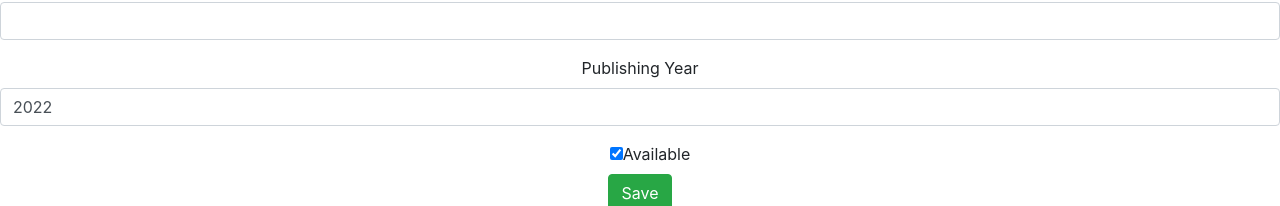
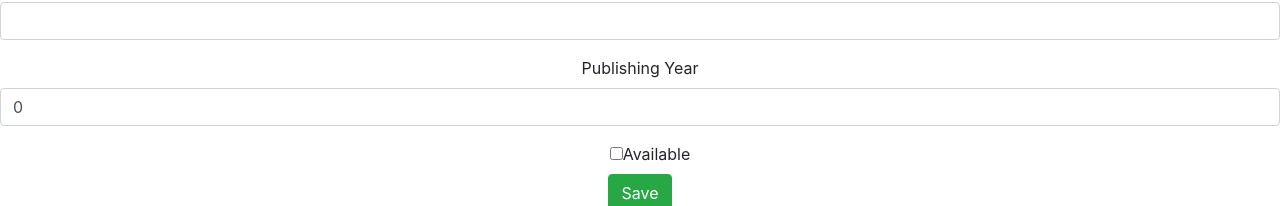
Before and after one commit to rakib3004/book-management, an Angular app: page /addBook in a window 1280 px wide. Shown: the part 332-538 px from the top of the page. Built offline with nearby package versions, Linux system fonts and the light colour scheme.

Commit message:
reformate code in about us book adding and others

```diff
--- a/src/app/add-book/add-book.component.html
+++ b/src/app/add-book/add-book.component.html
@@ -1,25 +1,48 @@
-<br>
-<br>
-<h1 style="text-align: center;">Add New Book</h1>
-<form style="text-align: center;">
+<br />
+<br />
+<h1 style="text-align: center">Add New Book</h1>
+<form style="text-align: center">
   <div class="form-group">
     <label for="name">Book ID</label>
-        <input type="text" class="form-control" id="name" [(ngModel)]="newBook.id" [ngModelOptions]="{standalone:true}"   >
+    <input
+      type="text"
+      class="form-control"
+      id="name"
+      [(ngModel)]="newBook.id"
+      [ngModelOptions]="{ standalone: true }"
+    />
   </div>
   <div class="form-group">
     <label for="name">Book name</label>
-      <input type="text" class="form-control" id="name"  [(ngModel)]="newBook.name" [ngModelOptions]="{standalone:true}"  >
+    <input
+      type="text"
+      class="form-control"
+      id="name"
+      [(ngModel)]="newBook.name"
+      [ngModelOptions]="{ standalone: true }"
+    />
   </div>
   <div class="form-group">
     <label for="name">Publishing Year</label>
-      <input type="text" class="form-control" id="year"  [(ngModel)]="newBook.year" [ngModelOptions]="{standalone:true}" >
+    <input
+      type="text"
+      class="form-control"
+      id="year"
+      [(ngModel)]="newBook.year"
+      [ngModelOptions]="{ standalone: true }"
+    />
   </div>
   <div class="form-check">
-        <input type="checkbox" class="form-control-check" id="avability" [(ngModel)]="newBook.availability" [ngModelOptions]="{standalone:true}" >
+    <input
+      type="checkbox"
+      class="form-control-check"
+      id="avability"
+      [(ngModel)]="newBook.availability"
+      [ngModelOptions]="{ standalone: true }"
+    />
     <label for="name">Available</label>
   </div>
-    <button type="submit" (click)="addBook(newBook)" class="btn btn-success">Save</button>
-
-
-
+  <button type="submit" (click)="addBook(newBook)" class="btn btn-success">
+    Save
+  </button>
 </form>
--- a/src/app/add-book/add-book.component.ts
+++ b/src/app/add-book/add-book.component.ts
@@ -6,18 +6,15 @@ import { BookService } from '../book.service';
 @Component({
   selector: 'app-add-book',
   templateUrl: './add-book.component.html',
-  styleUrls: ['./add-book.component.css']
+  styleUrls: ['./add-book.component.css'],
 })
 export class AddBookComponent implements OnInit {
+  constructor(private bookService: BookService, private route: Router) {}
 
-  constructor(private bookService: BookService, private route: Router) { }
-
-  ngOnInit(): void {
-  }
+  ngOnInit(): void {}
 
   newBook = new Book();
-  addBook(newBook: Book){
-    console.log(newBook)
+  addBook(newBook: Book) {
+    console.log(newBook);
   }
-
 }
--- a/src/app/book.ts
+++ b/src/app/book.ts
@@ -3,6 +3,6 @@ export class Book
 
     id: number=0;
     name: string ="";
-    year: number=2022;
-    availability: boolean = true;
+    year: number=0;
+    availability: boolean = false;
 }
```
Also changed, not shown: 1 other file (tests, documents, lock files or other folders). Lines whose indentation alone changed are shown as unchanged.
